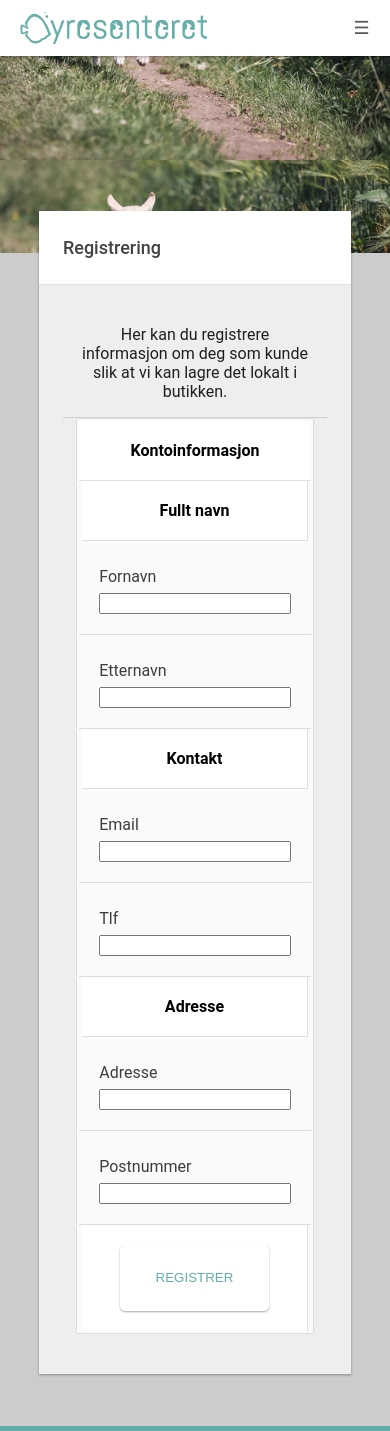
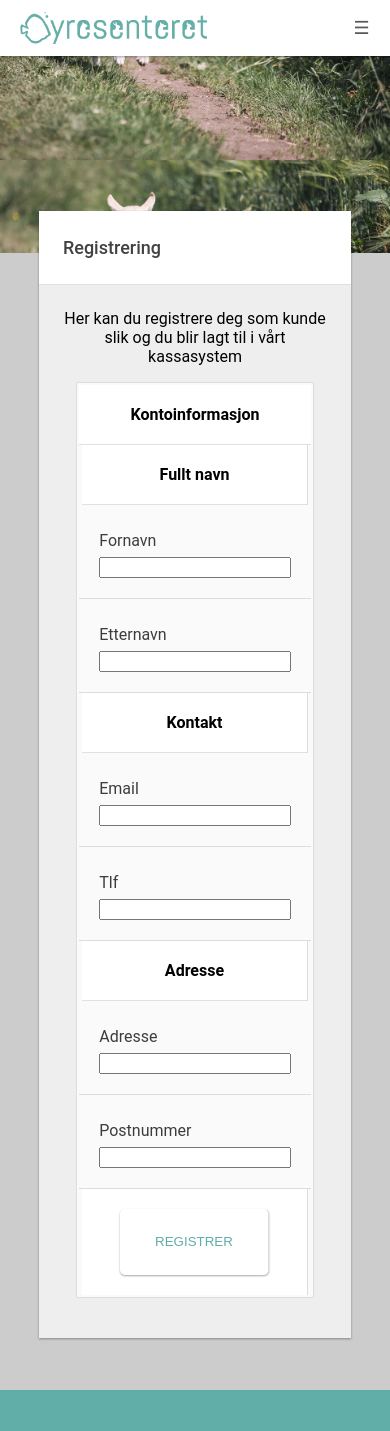
Before and after one commit to camelgod/webtek_2017h, a Flask app: page /bruker/registrer in a window 390 px wide. Shown: the top 1431 px of the page. Run offline with Flask 2, Linux system fonts and the light colour scheme.

Commit message:
css responsive fix

```diff
--- a/app/templates/registrer.html
+++ b/app/templates/registrer.html
@@ -8,10 +8,9 @@
             </div>
 			<div class="box_content">
                 <div class="row center"
-                     <ul>
-                         <li class="nodot">Her kan du registrere informasjon om deg som kunde slik at vi kan lagre det lokalt i butikken.</li>
-                     </ul>
+                   <p class="paragraph"> Her kan du registrere deg som kunde slik og du blir lagt til i vårt kassasystem</p>
                 </div>
+
                 <div class="row">
                     <form name="registreringsskjema" action="" method="post">
                         <table class="product_table registreringsskjema">
@@ -46,7 +45,7 @@
                                 </tr>
                             </div>
                             <th class="th-left-border" colspan="3">
-                                <button type="button" class="flat_button" onclick="submit_register()">Registrer</button>
+                                <button type="button" class="flat_button th-left-border" onclick="submit_register()">Registrer</button>
                             </th>
                         </table>
                     </form>
```
